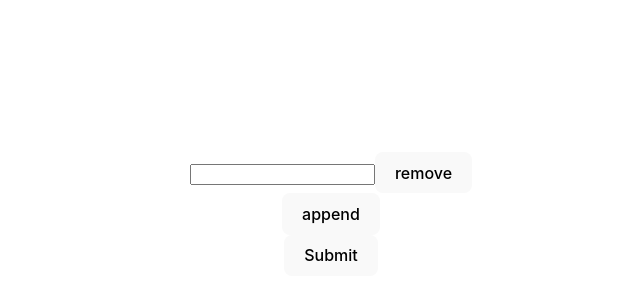
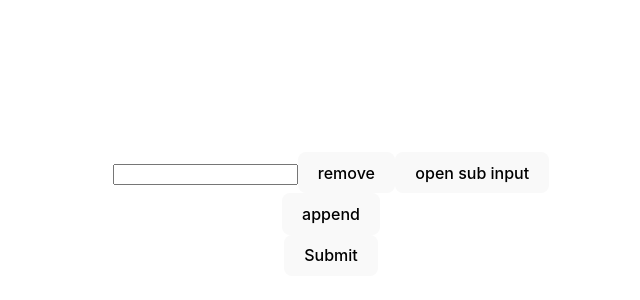
Before and after one commit to tatsuya-asami/a, a React (Vite) app: page / in a window 1280 px wide. Shown: the part 186-486 px from the top of the page, without its empty margins (309-949 px from the left). Built offline with nearby package versions, Linux system fonts and the light colour scheme.

Commit message:
Refactor Form component and add SubValue component

```diff
--- a/src/form/Form.tsx
+++ b/src/form/Form.tsx
@@ -1,15 +1,22 @@
-import { useFieldArray, useForm } from "react-hook-form";
+import { FormProvider, useFieldArray, useForm } from "react-hook-form";
+import { SubValue } from "./SubValue";
+import { useState } from "react";
 
 export const Form = () => {
-  const { register, control, handleSubmit } = useForm<FormValues>({
+  const [openSubValueIndex, setOpenSubValueIndex] = useState<number | null>(
+    null
+  );
+  const methods = useForm<FormValues>({
     defaultValues,
   });
+  const { register, control, handleSubmit } = methods;
   const { fields, append, remove } = useFieldArray({
     control,
     name: "myList",
   });
 
   return (
+    <FormProvider {...methods}>
       <form
         onSubmit={handleSubmit((data) => {
           console.log(data);
@@ -22,6 +29,10 @@ export const Form = () => {
               <button type="button" onClick={() => remove(index)}>
                 remove
               </button>
+              <button onClick={() => setOpenSubValueIndex(index)}>
+                open sub input
+              </button>
+              {openSubValueIndex === index && <SubValue index={index} />}
             </div>
           );
         })}
@@ -34,11 +45,14 @@ export const Form = () => {
           <button type="submit">Submit</button>
         </div>
       </form>
+    </FormProvider>
   );
 };
 
-const defaultMyList = { main: "", sub: "" };
-const defaultValues = {
+const defaultMyList = { main: "" };
+const defaultValues: FormValues = {
   myList: [defaultMyList],
 };
-type FormValues = typeof defaultValues;
+export type FormValues = {
+  myList: { main: string; sub?: string }[];
+};
--- /dev/null
+++ b/src/form/SubValue.tsx
@@ -0,0 +1,12 @@
+import { useFormContext } from "react-hook-form";
+import { FormValues } from "./Form";
+
+type Props = {
+  index: number;
+};
+
+export const SubValue = ({ index }: Props) => {
+  const { register } = useFormContext<FormValues>();
+
+  return <input {...register(`myList.${index}.sub`)} />;
+};
```
Also changed, not shown: src/form/List.tsx (deleted). Lines whose indentation alone changed are shown as unchanged.
